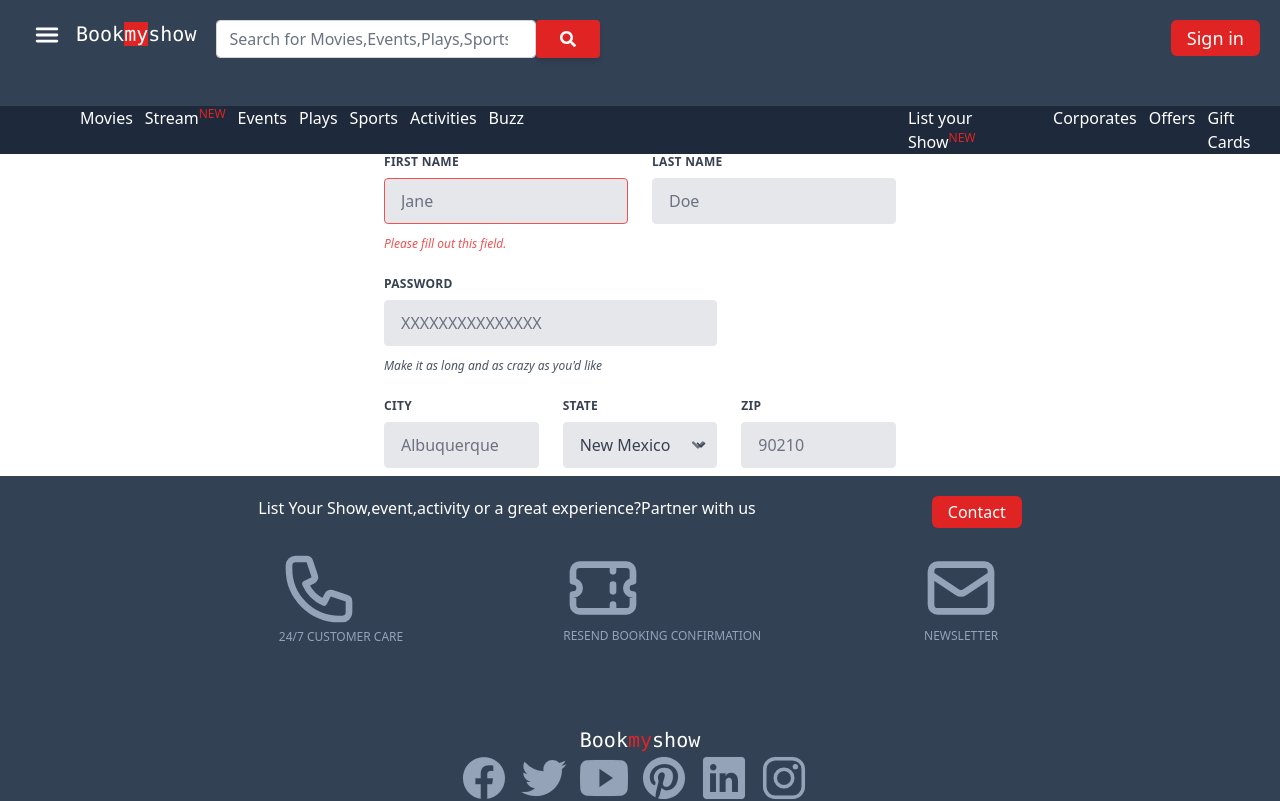
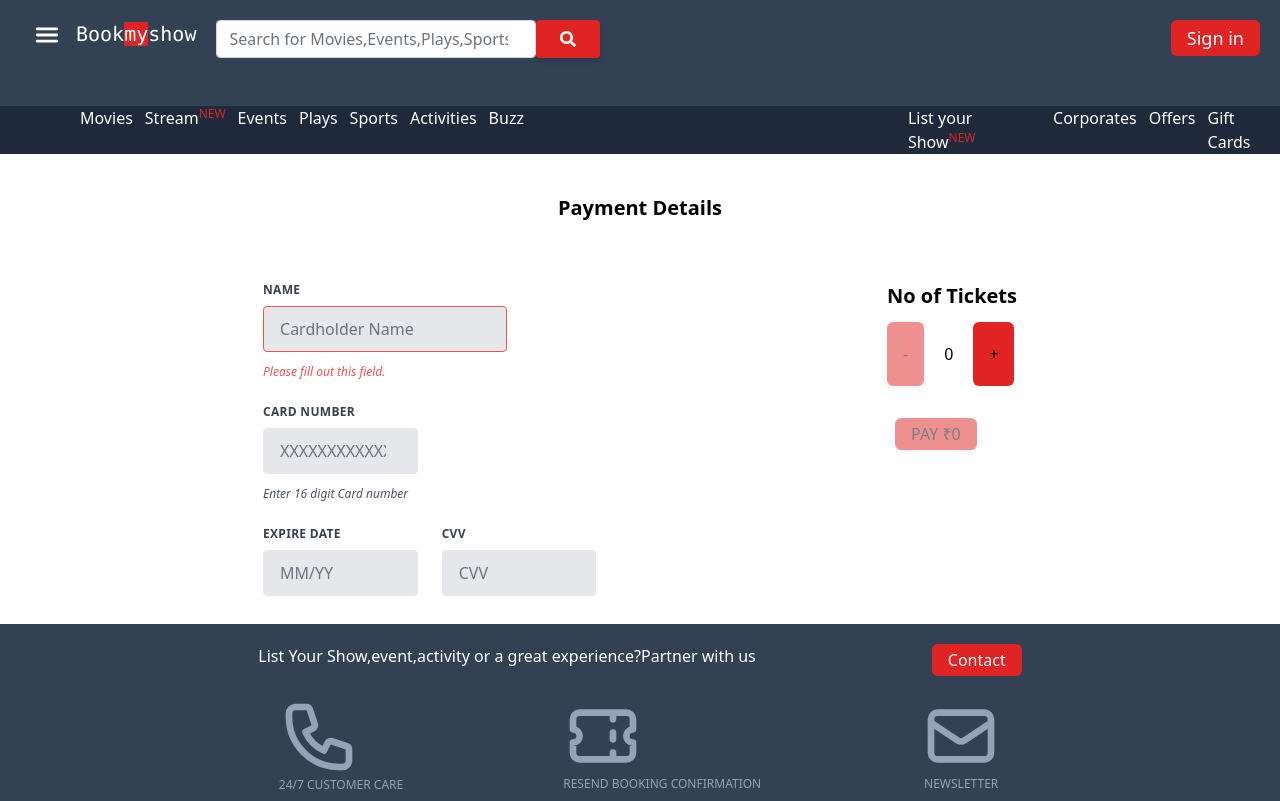
Before and after one commit to Mkumar0802/Bookmyshow_client, a React (Create React App) app: page /payment in a window 1280 px wide. Shown: the top 801 px of the page. Built offline with nearby package versions, Linux system fonts and the light colour scheme.

Commit message:
payement

```diff
--- a/src/Pages/Bookdetails.js
+++ b/src/Pages/Bookdetails.js
@@ -21,7 +21,7 @@
     return (
         <div>
             <div className="mx-auto w-max text-center py-16 ">
-                <h1 className="text-2xl font-semibold    ">
+                <h1 className=" text-xl  md:text-2xl font-semibold    ">
                     Booking confirmation Details
 
                 </h1>
--- a/src/Pages/Payment.js
+++ /dev/null
@@ -1,81 +0,0 @@
-
-
-function Payment() {
-
-
-    return (
-
-        <div className="flex justify-center">
-            <form class="w-full max-w-lg">
-                <div class="flex flex-wrap -mx-3 mb-6">
-                    <div class="w-full md:w-1/2 px-3 mb-6 md:mb-0">
-                        <label class="block uppercase tracking-wide text-gray-700 text-xs font-bold mb-2" for="grid-first-name">
-                            First Name
-                        </label>
-                        <input class="appearance-none block w-full bg-gray-200 text-gray-700 border border-red-500 rounded py-3 px-4 mb-3 leading-tight focus:outline-none focus:bg-white" id="grid-first-name" type="text" placeholder="Jane" />
-                        <p class="text-red-500 text-xs italic">Please fill out this field.</p>
-                    </div>
-                    <div class="w-full md:w-1/2 px-3">
-                        <label class="block uppercase tracking-wide text-gray-700 text-xs font-bold mb-2" for="grid-last-name">
-                            Last Name
-                        </label>
-                        <input class="appearance-none block w-full bg-gray-200 text-gray-700 border border-gray-200 rounded py-3 px-4 leading-tight focus:outline-none focus:bg-white focus:border-gray-500" id="grid-last-name" type="text" placeholder="Doe" />
-                    </div>
-                </div>
-                <div class="flex flex-wrap -mx-3 mb-6">
-                    <div class="w-2/3 px-3">
-                        <label class="block uppercase tracking-wide text-gray-700 text-xs font-bold mb-2" for="grid-password">
-                            Password
-                        </label>
-                        <input class="appearance-none block w-full bg-gray-200 text-gray-700 border border-gray-200 rounded py-3 px-4 mb-3 leading-tight focus:outline-none focus:bg-white focus:border-gray-500" id="grid-password" type="password" placeholder="XXXXXXXXXXXXXXX" />
-                        <p class="text-gray-600 text-xs italic">Make it as long and as crazy as you'd like</p>
-                    </div>
-                </div>
-                <div class="flex flex-wrap -mx-3 mb-2">
-                    <div class="w-full md:w-1/3 px-3 mb-6 md:mb-0">
-                        <label class="block uppercase tracking-wide text-gray-700 text-xs font-bold mb-2" for="grid-city">
-                            City
-                        </label>
-                        <input class="appearance-none block w-full bg-gray-200 text-gray-700 border border-gray-200 rounded py-3 px-4 leading-tight focus:outline-none focus:bg-white focus:border-gray-500" id="grid-city" type="text" placeholder="Albuquerque" />
-                    </div>
-                    <div class="w-full md:w-1/3 px-3 mb-6 md:mb-0">
-                        <label class="block uppercase tracking-wide text-gray-700 text-xs font-bold mb-2" for="grid-state">
-                            State
-                        </label>
-                        <div class="relative">
-                            <select class="block appearance-none w-full bg-gray-200 border border-gray-200 text-gray-700 py-3 px-4 pr-8 rounded leading-tight focus:outline-none focus:bg-white focus:border-gray-500" id="grid-state">
-                                <option>New Mexico</option>
-                                <option>Missouri</option>
-                                <option>Texas</option>
-                            </select>
-                            <div class="pointer-events-none absolute inset-y-0 right-0 flex items-center px-2 text-gray-700">
-                                <svg class="fill-current h-4 w-4" xmlns="http://www.w3.org/2000/svg" viewBox="0 0 20 20"><path d="M9.293 12.95l.707.707L15.657 8l-1.414-1.414L10 10.828 5.757 6.586 4.343 8z" /></svg>
-                            </div>
-                        </div>
-                    </div>
-                    <div class="w-full md:w-1/3 px-3 mb-6 md:mb-0">
-                        <label class="block uppercase tracking-wide text-gray-700 text-xs font-bold mb-2" for="grid-zip">
-                            Zip
-                        </label>
-                        <input class="appearance-none block w-full bg-gray-200 text-gray-700 border border-gray-200 rounded py-3 px-4 leading-tight focus:outline-none focus:bg-white focus:border-gray-500" id="grid-zip" type="text" placeholder="90210" />
-                    </div>
-                </div>
-            </form>
-
-
-        </div>
-    )
-
-
-
-}
-
-
-
-
-
-
-
-
-
-export default Payment;
--- /dev/null
+++ b/src/Pages/Payment.jsx
@@ -0,0 +1,84 @@
+import React, { useState } from 'react';
+
+
+
+function Payment() {
+    const [count, setCount] = useState(0);
+
+    return (
+        <div className="">
+
+            <div className="flex justify-center p-10 ">
+                <h1 className="text-xl font-semibold  ">Payment Details</h1>
+            </div>
+            <div className="md:flex md:justify-center p-5  grid grid-rows-2 justify-center">
+                <form class="w-full max-w-lg">
+                    <div class="flex flex-wrap -mx-3 mb-6">
+                        <div class="w-full md:w-1/2 px-3 mb-6 md:mb-0">
+                            <label class="block uppercase tracking-wide text-gray-700 text-xs font-bold mb-2" for="grid-first-name">
+                                Name
+                            </label>
+                            <input class="appearance-none block w-full bg-gray-200 text-gray-700 border border-red-500 rounded py-3 px-4 mb-3 leading-tight focus:outline-none focus:bg-white" id="grid-first-name" type="text" placeholder="Cardholder Name" />
+                            <p class="text-red-500 text-xs italic">Please fill out this field.</p>
+                        </div>
+
+                    </div>
+                    <div class="flex flex-wrap -mx-3 mb-6">
+                        <div class="w-1/3 px-3">
+                            <label class="block uppercase tracking-wide text-gray-700 text-xs font-bold mb-2" for="grid-password">
+                                Card Number
+                            </label>
+                            <input class="appearance-none block w-full bg-gray-200 text-gray-700 border border-gray-200 rounded py-3 px-4 mb-3 leading-tight focus:outline-none focus:bg-white focus:border-gray-500" id="grid-password" type="number" placeholder="XXXXXXXXXXXXXXX" />
+                            <p class="text-gray-600 text-xs italic">Enter 16 digit Card number</p>
+                        </div>
+                    </div>
+                    <div class="flex flex-wrap -mx-3 mb-2">
+                        <div class="w-full md:w-1/3 px-3 mb-6 md:mb-0">
+                            <label class="block uppercase tracking-wide text-gray-700 text-xs font-bold mb-2" for="grid-city">
+                                Expire date
+                            </label>
+                            <input class="appearance-none block w-full bg-gray-200 text-gray-700 border border-gray-200 rounded py-3 px-4 leading-tight focus:outline-none focus:bg-white focus:border-gray-500" id="grid-city" type="number" placeholder="MM/YY" />
+                        </div>
+
+
+                        <div class="w-full md:w-1/3 px-3 mb-6 md:mb-0">
+                            <label class="block uppercase tracking-wide text-gray-700 text-xs font-bold mb-2" for="grid-zip">
+                                CVV
+                            </label>
+                            <input class="appearance-none block w-full bg-gray-200 text-gray-700 border border-gray-200 rounded py-3 px-4 leading-tight focus:outline-none focus:bg-white focus:border-gray-500" id="grid-zip" type="password" placeholder="CVV" />
+                        </div>
+                    </div>
+
+
+
+                </form>
+
+
+                <div className="justify-center ml-28 ">
+                        <h1 className="text-xl font-semibold  ">No of Tickets</h1>
+                        <div className=" flex  py-3">
+                            <button onClick={() => setCount(count - 1)}   className= {`  ${count<=0 ? 'bg-red-600 opacity-50 cursor-not-allowed px-4 py-1 rounded-md ' : 'rounded-md px-4 py-1 my  bg-red-600 hover:bg-red-700'} `}>-</button>
+                            <button className="p-5"> {count} </button>
+                            <button onClick={() => setCount(count + 1)}   className={`  ${count>=100 ? 'bg-red-600 opacity-50 cursor-not-allowed px-4 py-1 rounded-md ' : 'rounded-md px-4 py-1 my  bg-red-600 hover:bg-red-700'} `}>+</button>
+                        </div>
+                        <div className="justify-center py-5 px-2">
+                            <button     className={`  ${count===0 ? 'bg-red-600 opacity-50 cursor-not-allowed px-4 py-1 rounded-md ' : 'rounded-md px-4 py-1 my  bg-red-600 hover:bg-red-700'} `}>PAY ₹{count*175} </button>
+                        </div>
+                    </div>
+            </div>
+        </div>
+    )
+
+
+
+}
+
+
+
+
+
+
+
+
+
+export default Payment;
--- /dev/null
+++ b/src/Pages/empty.js
@@ -0,0 +1,18 @@
+import React, { useState } from 'react';
+
+function Example() {
+  // Declare a new state variable, which we'll call "count"
+  const [count, setCount] = useState(0);
+
+  return (
+    <div>
+      <p>You clicked {count} times</p>
+      <button onClick={() => setCount(count + 1)}>
+        Click me
+      </button>
+    </div>
+  );
+}
+
+
+export  default   Example ;
--- a/src/components/Button.js
+++ b/src/components/Button.js
@@ -1,11 +1,11 @@
-import { Link } from "react-router-dom";
+import { Link,Outlet } from "react-router-dom";
 
 function Button({ alignment = 'start',title }) {
     return(
         <div className={`flex  justify-center lg:justify-${alignment}`}>
             <div className="justify-start hidden"> </div>
             <div className="justify-center hidden"> </div>
-           <button className="rounded-md px-4 py-1 my  bg-red-600 hover:bg-red-700 text-white"><Link to="/book" >{title}</Link></button>
+           <button className="rounded-md px-4 py-1 my  bg-red-600 hover:bg-red-700 text-white"><Link to="/book" >{title}</Link><Outlet/>   </button>
         </div>
 
 
```
Also changed, not shown: src/Pages/theater.js (+5 -5 lines).
